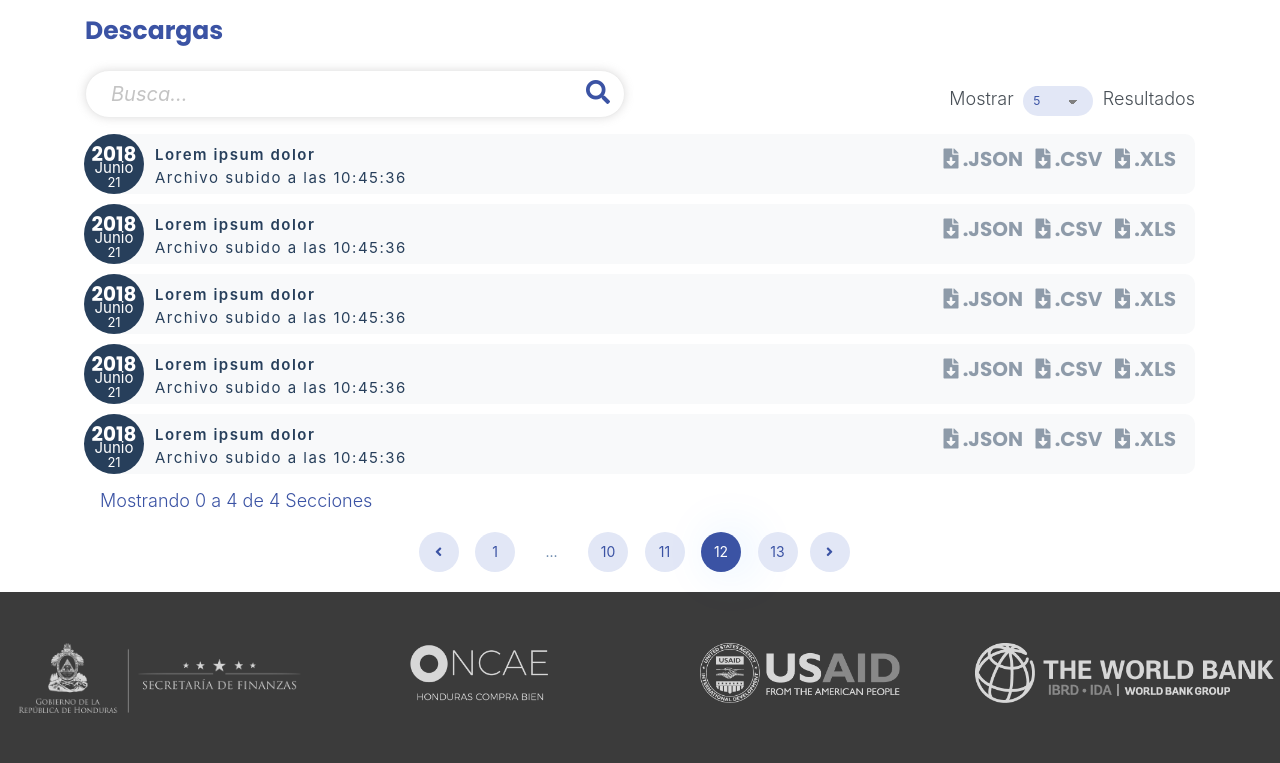
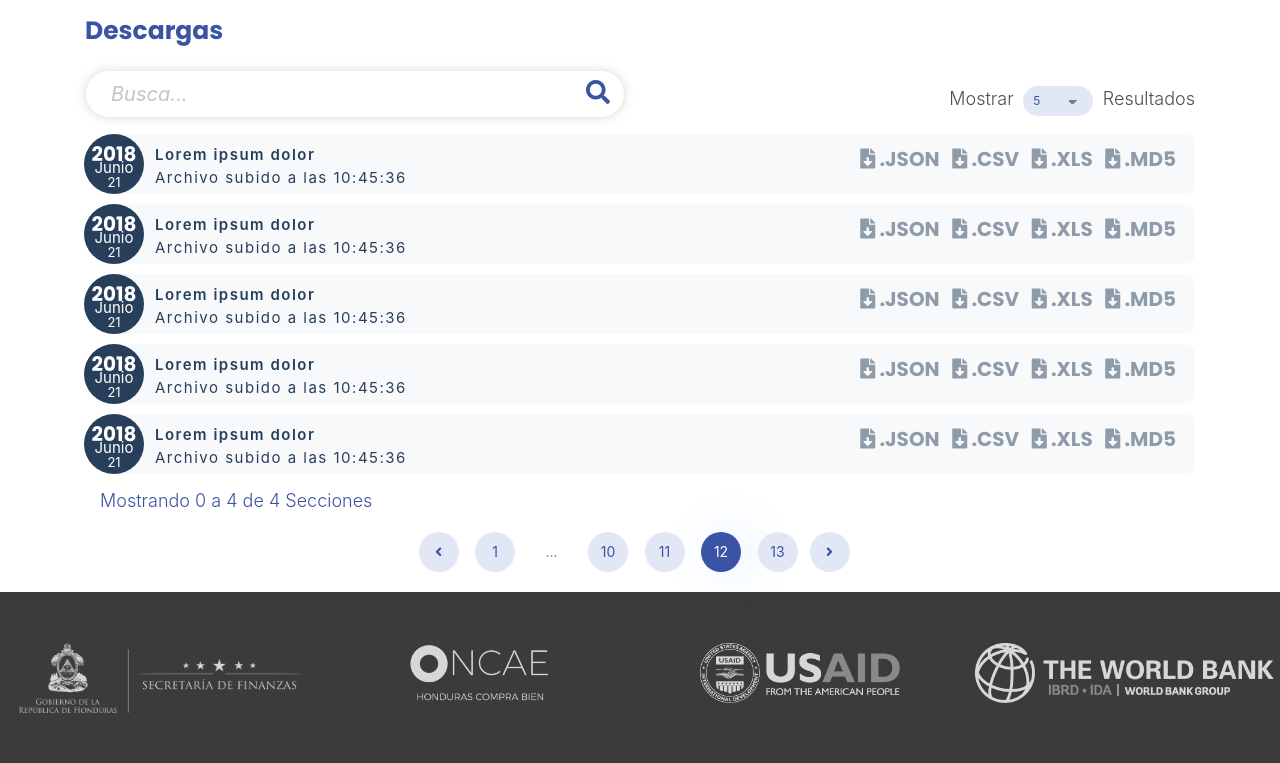
Before and after one commit to locazho/herokuedca, a Django app: page /descargas/ in a window 1280 px wide. Shown: the part 66-829 px from the top of the page. Run offline with Django 3.2, Linux system fonts and the light colour scheme; some libraries are stand-ins or nearby versions.

Commit message:
agregar md5

```diff
--- a/portaledcahn_frontend/templates/descargas/descargas.html
+++ b/portaledcahn_frontend/templates/descargas/descargas.html
@@ -52,6 +52,7 @@
                         <span class="textoColorSecundario textoAlineadoDerecha p-1 cursorMano transparencia enlaceArchivoDescarga transicion titularColor"><i class="fas fa-file-download"></i>&nbsp;.JSON</span>
                         <span class="textoColorSecundario textoAlineadoDerecha p-1 cursorMano transparencia enlaceArchivoDescarga transicion titularColor"><i class="fas fa-file-download"></i>&nbsp;.CSV</span>
                         <span class="textoColorSecundario textoAlineadoDerecha p-1 cursorMano transparencia enlaceArchivoDescarga transicion titularColor"><i class="fas fa-file-download"></i>&nbsp;.XLS</span>
+                        <span class="textoColorSecundario textoAlineadoDerecha p-1 cursorMano transparencia enlaceArchivoDescarga transicion titularColor"><i class="fas fa-file-download"></i>&nbsp;.MD5</span>
                      </div>
                   </div>
                </div>
@@ -77,6 +78,7 @@
                         <span class="textoColorSecundario textoAlineadoDerecha p-1 cursorMano transparencia enlaceArchivoDescarga transicion titularColor"><i class="fas fa-file-download"></i>&nbsp;.CSV</span>
 
                         <span class="textoColorSecundario textoAlineadoDerecha p-1 cursorMano transparencia enlaceArchivoDescarga transicion titularColor"><i class="fas fa-file-download"></i>&nbsp;.XLS</span>
+                        <span class="textoColorSecundario textoAlineadoDerecha p-1 cursorMano transparencia enlaceArchivoDescarga transicion titularColor"><i class="fas fa-file-download"></i>&nbsp;.MD5</span>
                      </div>
                   </div>
                </div>
@@ -102,6 +104,7 @@
                         <span class="textoColorSecundario textoAlineadoDerecha p-1 cursorMano transparencia enlaceArchivoDescarga transicion titularColor"><i class="fas fa-file-download"></i>&nbsp;.CSV</span>
 
                         <span class="textoColorSecundario textoAlineadoDerecha p-1 cursorMano transparencia enlaceArchivoDescarga transicion titularColor"><i class="fas fa-file-download"></i>&nbsp;.XLS</span>
+                        <span class="textoColorSecundario textoAlineadoDerecha p-1 cursorMano transparencia enlaceArchivoDescarga transicion titularColor"><i class="fas fa-file-download"></i>&nbsp;.MD5</span>
                      </div>
                   </div>
                </div>
@@ -127,6 +130,7 @@
                         <span class="textoColorSecundario textoAlineadoDerecha p-1 cursorMano transparencia enlaceArchivoDescarga transicion titularColor"><i class="fas fa-file-download"></i>&nbsp;.CSV</span>
 
                         <span class="textoColorSecundario textoAlineadoDerecha p-1 cursorMano transparencia enlaceArchivoDescarga transicion titularColor"><i class="fas fa-file-download"></i>&nbsp;.XLS</span>
+                        <span class="textoColorSecundario textoAlineadoDerecha p-1 cursorMano transparencia enlaceArchivoDescarga transicion titularColor"><i class="fas fa-file-download"></i>&nbsp;.MD5</span>
                      </div>
                   </div>
                </div>
@@ -152,6 +156,7 @@
                         <span class="textoColorSecundario textoAlineadoDerecha p-1 cursorMano transparencia enlaceArchivoDescarga transicion titularColor"><i class="fas fa-file-download"></i>&nbsp;.CSV</span>
 
                         <span class="textoColorSecundario textoAlineadoDerecha p-1 cursorMano transparencia enlaceArchivoDescarga transicion titularColor"><i class="fas fa-file-download"></i>&nbsp;.XLS</span>
+                        <span class="textoColorSecundario textoAlineadoDerecha p-1 cursorMano transparencia enlaceArchivoDescarga transicion titularColor"><i class="fas fa-file-download"></i>&nbsp;.MD5</span>
                      </div>
                   </div>
                </div>
```
